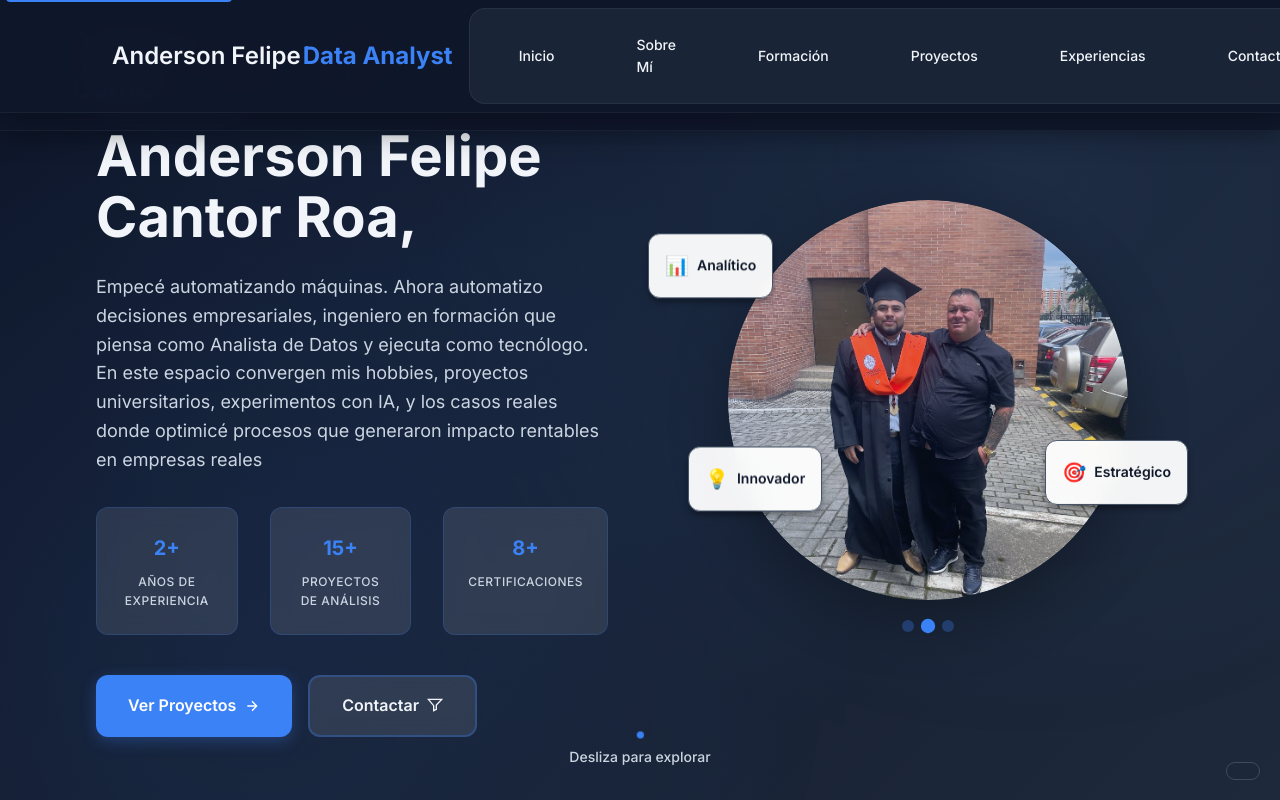
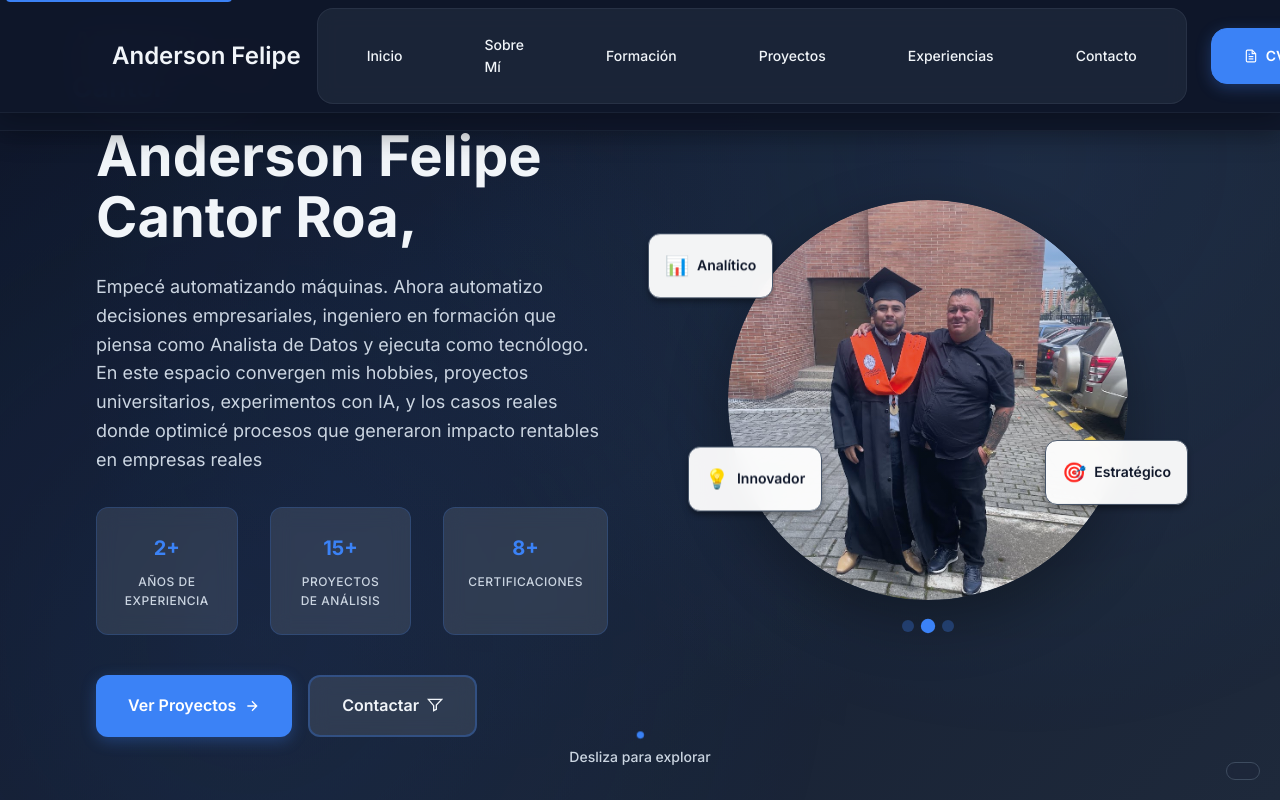
Before and after one commit to Felipecantor/felipecantor.github.io, a plain HTML site: page index.html in a window 1280 px wide. Shown: the top 800 px of the page. Drawn offline with Linux system fonts and the light colour scheme.

Commit message:
Update navbar.html

```diff
--- a/sections/navbar.html
+++ b/sections/navbar.html
@@ -5,7 +5,6 @@
       <div class="navbar-brand">
         <a href="#home" class="navbar-logo">
           <span class="logo-text">Anderson Felipe</span>
-          <span class="logo-accent">Data Analyst</span>
         </a>
       </div>
 
```
